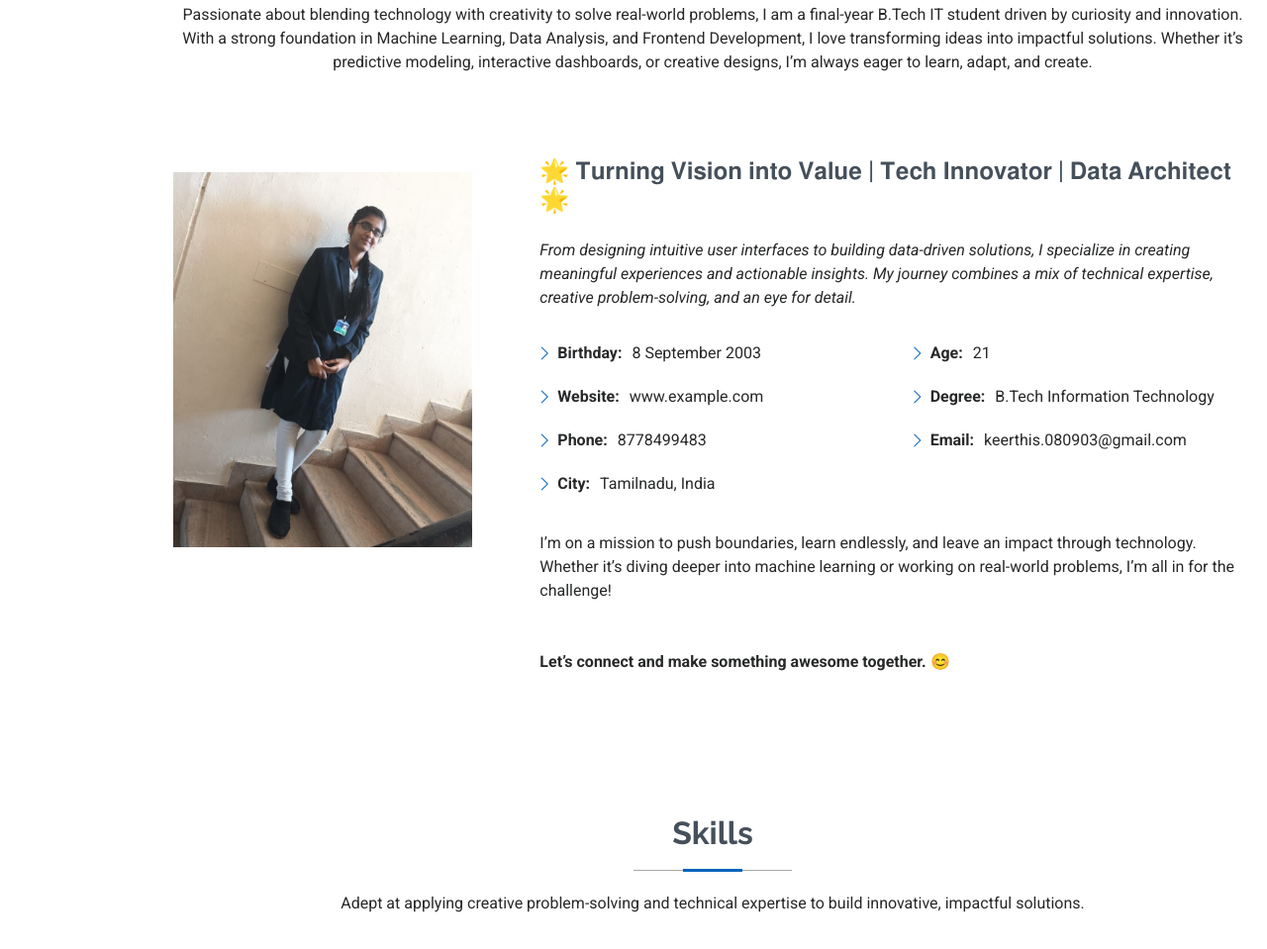
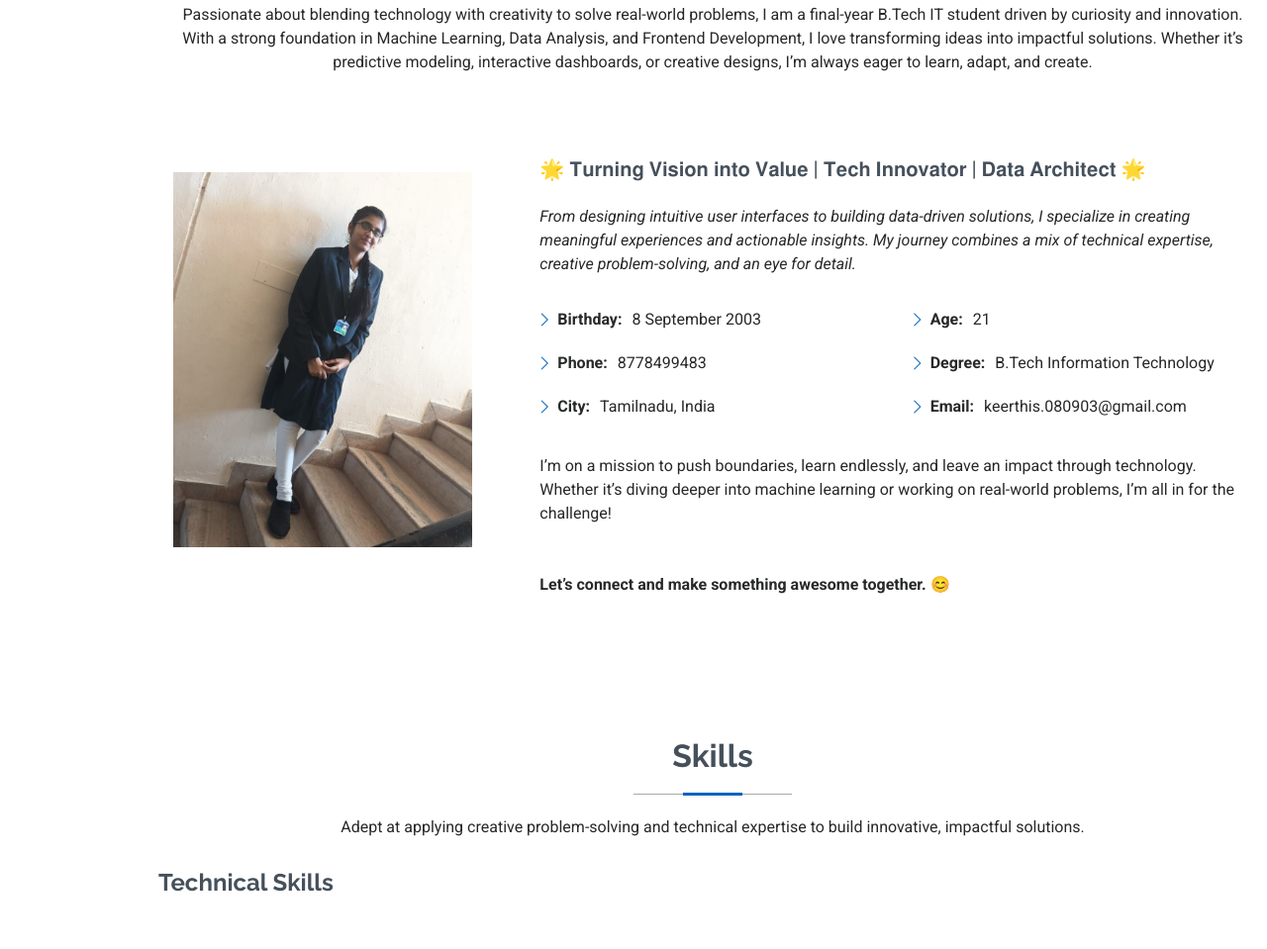
Before and after one commit to Keerthi-1321/Personal_Portfolio, a plain HTML site: page index.html in a window 1280 px wide. Shown: the part 930-1889 px from the top of the page at 99% size. Drawn offline with nearby package versions, Linux system fonts and the light colour scheme.

Commit message:
Update index.html

```diff
--- a/index.html
+++ b/index.html
@@ -99,8 +99,8 @@
             <img src="assets/img/profile-img.jpg" class="img-fluid" alt="" style="width: 88%; height: auto;">
           </div>
           <div class="col-lg-8 content">
-            <h4>🌟 𝐓𝐮𝐫𝐧𝐢𝐧𝐠 𝐕𝐢𝐬𝐢𝐨𝐧 𝐢𝐧𝐭𝐨 𝐕𝐚𝐥𝐮𝐞 | 𝐓𝐞𝐜𝐡 𝐈𝐧𝐧𝐨𝐯𝐚𝐭𝐨𝐫 | 𝐃𝐚𝐭𝐚 𝐀𝐫𝐜𝐡𝐢𝐭𝐞𝐜𝐭 🌟
-            </h4>
+            <h5>🌟 𝐓𝐮𝐫𝐧𝐢𝐧𝐠 𝐕𝐢𝐬𝐢𝐨𝐧 𝐢𝐧𝐭𝐨 𝐕𝐚𝐥𝐮𝐞 | 𝐓𝐞𝐜𝐡 𝐈𝐧𝐧𝐨𝐯𝐚𝐭𝐨𝐫 | 𝐃𝐚𝐭𝐚 𝐀𝐫𝐜𝐡𝐢𝐭𝐞𝐜𝐭 🌟
+            </h5>
             <p class="fst-italic py-3">
               From designing intuitive user interfaces to building data-driven solutions, I specialize in creating meaningful experiences and actionable insights. My journey combines a mix of technical expertise, creative problem-solving, and an eye for detail.
             </p>
@@ -108,7 +108,6 @@
               <div class="col-lg-6">
                 <ul>
                   <li><i class="bi bi-chevron-right"></i> <strong>Birthday:</strong> <span>8 September 2003</span></li>
-                  <li><i class="bi bi-chevron-right"></i> <strong>Website:</strong> <span>www.example.com</span></li>
                   <li><i class="bi bi-chevron-right"></i> <strong>Phone:</strong> <span>8778499483</span></li>
                   <li><i class="bi bi-chevron-right"></i> <strong>City:</strong> <span>Tamilnadu, India</span></li>
                 </ul>
```
